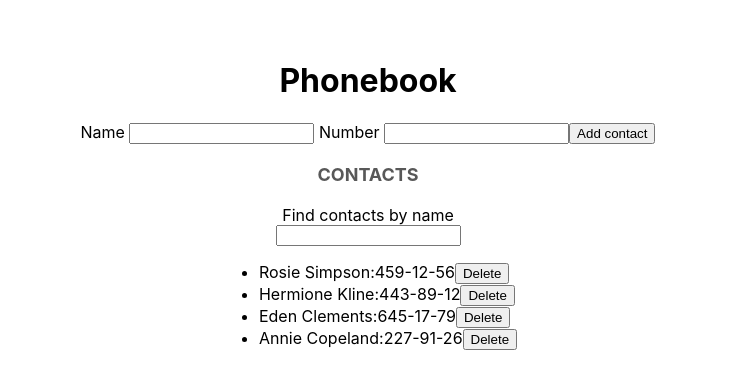
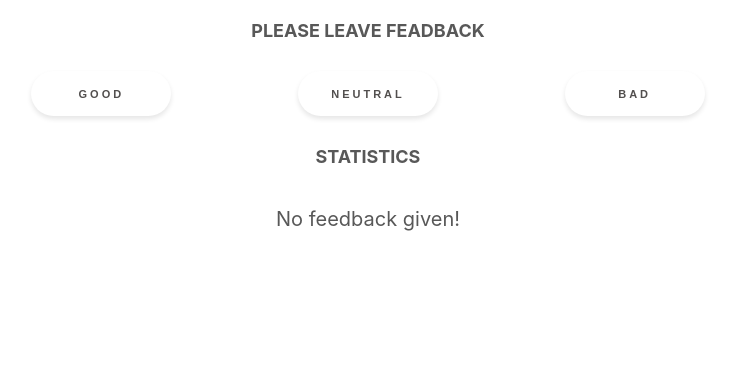
Before and after one commit to Eugenia-Medved/goit-react-hw-02-feedback, a React (Create React App) app: page / in a window 1280 px wide. Shown: the top 388 px of the page, without its empty margins (272-1007 px from the left). Built offline with nearby package versions, Linux system fonts and the light colour scheme.

Commit message:
Revert "Добавила разметку"
This reverts commit 9ed5fad56a38dd240842d2f68db5a2110e193896.

```diff
--- a/package.json
+++ b/package.json
@@ -2,7 +2,7 @@
   "name": "goit-react-hw-02-feedback",
   "version": "0.1.0",
   "private": true,
-  "homepage": "https://YevheniiaBondarenko.github.io/goit-react-hw-02-phonebook",
+  "homepage": "https://YevheniiaBondarenko.github.io/goit-react-hw-02-feedback",
   "dependencies": {
     "@testing-library/jest-dom": "^5.11.8",
     "@testing-library/react": "^11.2.2",
--- a/src/components/App/App.js
+++ b/src/components/App/App.js
@@ -1,33 +1,47 @@
 import React, { Component } from 'react';
 import './App.css';
 import Container from 'components/Container/Container';
-import ContactForm from 'components/ContactForm/ContactForm';
-import Filter from 'components/Filter/Filter';
-import ContactList from 'components/ContactList/ContactList';
+import FeedbackOptions from 'components/FeedbackOptions/FeedbackOptions';
+import Statistics from 'components/Statistics/Statistics';
+import Notification from 'components/Notification/Notification';
 
 class App extends Component {
   state = {
-    contacts: [
-      { id: 'id-1', name: 'Rosie Simpson', number: '459-12-56' },
-      { id: 'id-2', name: 'Hermione Kline', number: '443-89-12' },
-      { id: 'id-3', name: 'Eden Clements', number: '645-17-79' },
-      { id: 'id-4', name: 'Annie Copeland', number: '227-91-26' },
-    ],
-    filter: '',
-    name: '',
-    number: '',
+    good: 0,
+    neutral: 0,
+    bad: 0,
+  };
+
+  onLeaveFeedback = option => {
+    this.setState({ [option]: this.state[option] + 1 });
   };
 
   render() {
+    const total = this.state.good + this.state.neutral + this.state.bad;
+    const positivePercentage = Math.round((this.state.good / total) * 100);
+
+    const { good, neutral, bad } = this.state;
     return (
       <>
-        <Container>
-          <h1>Phonebook</h1>
-          <ContactForm />
+        <Container title="Please leave feadback">
+          <FeedbackOptions
+            options={['good', 'neutral', 'bad']}
+            onLeaveFeedback={this.onLeaveFeedback}
+          />
         </Container>
-        <Container title="Contacts">
-          <Filter />
-          <ContactList contacts={this.state.contacts} />
+
+        <Container title="Statistics">
+          {total ? (
+            <Statistics
+              good={good}
+              neutral={neutral}
+              bad={bad}
+              total={total}
+              positivePercentage={positivePercentage}
+            />
+          ) : (
+            <Notification message="No feedback given!" />
+          )}
         </Container>
       </>
     );
--- a/src/components/ContactForm/ContactForm.js
+++ /dev/null
@@ -1,13 +0,0 @@
-function ContactForm({ nameId, telId }) {
-  return (
-    <form action="">
-      <label for={nameId}> Name </label>
-      <input id={nameId} type="text" />
-      <label for={telId}> Number </label>
-      <input id={telId} type="tel" />
-      <button type="button">Add contact</button>
-    </form>
-  );
-}
-
-export default ContactForm;
--- a/src/components/ContactList/ContactList.js
+++ /dev/null
@@ -1,16 +0,0 @@
-function ContactList({ contacts }) {
-  return (
-    <ul>
-      {contacts.map(contact => (
-        <li key={contact.id}>
-          <span>
-            {contact.name}:{contact.number}
-          </span>
-          <button type="button">Delete</button>
-        </li>
-      ))}
-    </ul>
-  );
-}
-
-export default ContactList;
--- /dev/null
+++ b/src/components/FeedbackOptions/FeedbackOptions.js
@@ -0,0 +1,26 @@
+import PropTypes from 'prop-types';
+import s from './FeedbackOptions.module.css';
+
+function FeedbackOptions({ options, onLeaveFeedback }) {
+  return (
+    <div className={s.container}>
+      {options.map(option => (
+        <button
+          type="button"
+          className={s.button}
+          key={option}
+          onClick={() => onLeaveFeedback(option)}
+        >
+          {option}
+        </button>
+      ))}
+    </div>
+  );
+}
+
+FeedbackOptions.propTypes = {
+  onLeaveFeedback: PropTypes.func,
+  options: PropTypes.arrayOf(PropTypes.string),
+};
+
+export default FeedbackOptions;
--- /dev/null
+++ b/src/components/FeedbackOptions/FeedbackOptions.module.css
@@ -0,0 +1,37 @@
+.container {
+  width: 800px;
+  display: flex;
+  justify-content: space-around;
+}
+
+.button {
+  /* text-decoration: none; */
+  display: inline-block;
+  width: 140px;
+  height: 45px;
+  line-height: 45px;
+  border-radius: 45px;
+  margin: 10px 20px;
+  font-family: 'Montserrat', sans-serif;
+  font-size: 11px;
+  text-transform: uppercase;
+  text-align: center;
+  letter-spacing: 3px;
+  font-weight: 600;
+  color: #524f4e;
+  border: 0;
+  background: white;
+  box-shadow: 0 3px 5px rgba(0, 0, 0, 0.1);
+  transition: 0.3s;
+}
+.button:hover,
+.button:focus {
+  background: #9adef8;
+  box-shadow: 0 5px 10px rgba(58, 214, 253, 0.4);
+  color: white;
+  transform: translateY(-7px);
+}
+
+.button:active {
+  outline: 0 !important;
+}
--- a/src/components/Filter/Filter.js
+++ /dev/null
@@ -1,10 +0,0 @@
-function Filter({ findId }) {
-  return (
-    <>
-      <label for={findId}>Find contacts by name</label>
-      <input id={findId} type="text" />
-    </>
-  );
-}
-
-export default Filter;
--- /dev/null
+++ b/src/components/Notification/Notification.js
@@ -0,0 +1,20 @@
+import PropTypes from 'prop-types';
+import s from './Notification.module.css';
+
+function Notification({ message }) {
+  return (
+    <>
+      <p className={s.title}>{message}</p>
+    </>
+  );
+}
+
+Notification.defaultProps = {
+  message: ' ',
+};
+
+Notification.propTypes = {
+  message: PropTypes.string.isRequired,
+};
+
+export default Notification;
--- /dev/null
+++ b/src/components/Notification/Notification.module.css
@@ -0,0 +1,7 @@
+.title {
+  margin: 0;
+  padding: 20px 0;
+
+  font-size: 20px;
+  color: rgb(88, 88, 88);
+}
--- /dev/null
+++ b/src/components/Statistics/Statistics.js
@@ -0,0 +1,35 @@
+import PropTypes from 'prop-types';
+import s from './Statistics.module.css';
+
+function Statistics({ good, neutral, bad, total, positivePercentage }) {
+  return (
+    <>
+      <div className={s.container}>
+        <p className={s.title}>Good: {good}</p>
+        <p className={s.title}>Neutral: {neutral}</p>
+        <p className={s.title}>Bad: {bad}</p>
+      </div>
+
+      <p className={s.title}>Total: {total}</p>
+      <p className={s.title}>Positive feedback: {positivePercentage}%</p>
+    </>
+  );
+}
+
+Statistics.defaultProps = {
+  good: 0,
+  neutral: 0,
+  bad: 0,
+  total: 0,
+  positivePercentage: 0,
+};
+
+Statistics.propTypes = {
+  good: PropTypes.number.isRequired,
+  neutral: PropTypes.number.isRequired,
+  bad: PropTypes.number.isRequired,
+  total: PropTypes.number.isRequired,
+  positivePercentage: PropTypes.number.isRequired,
+};
+
+export default Statistics;
--- /dev/null
+++ b/src/components/Statistics/Statistics.module.css
@@ -0,0 +1,14 @@
+.container {
+  width: 800px;
+
+  display: flex;
+  justify-content: space-around;
+}
+
+.title {
+  margin: 0;
+  padding: 20px 0;
+
+  font-size: 15px;
+  color: rgb(88, 88, 88);
+}
```
